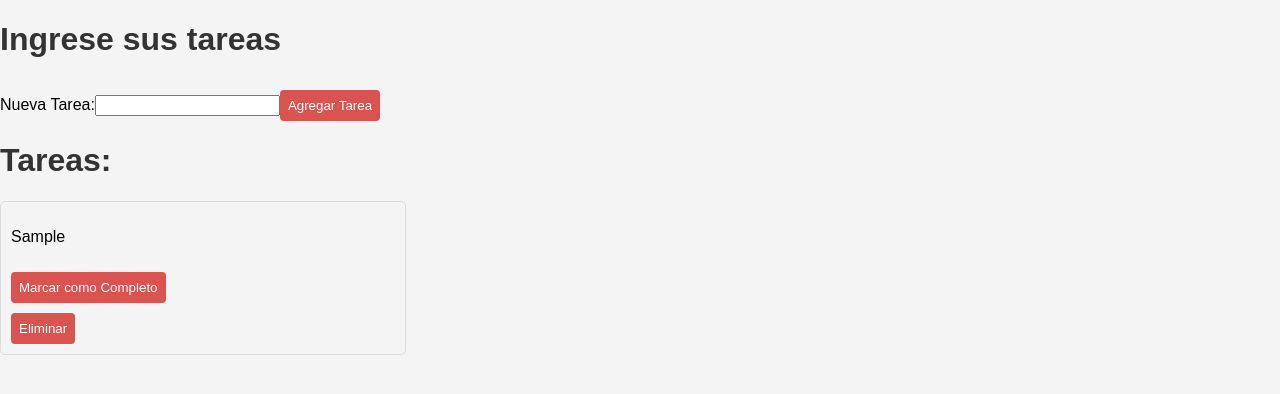
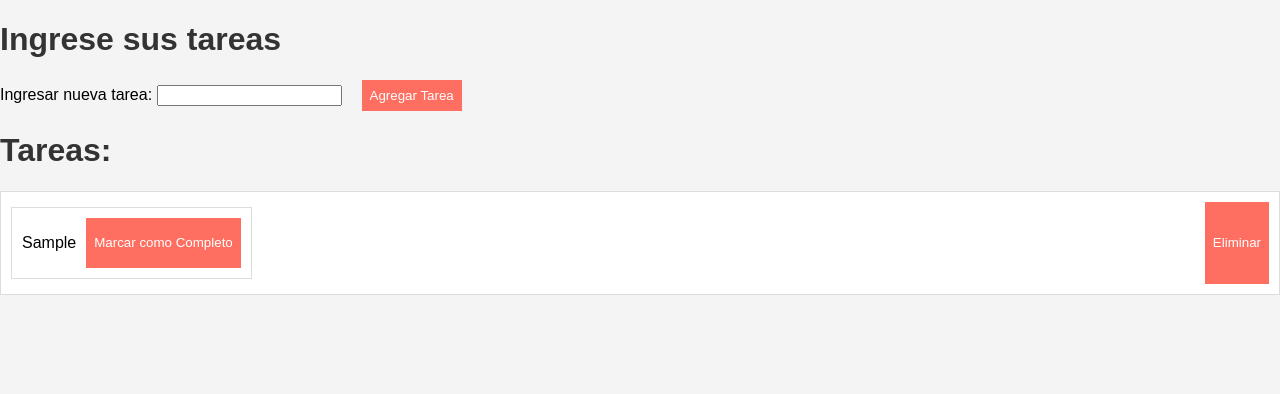
Before and after one commit to ARooseleer/TP-integrador-react, a React (Vite) app: page / in a window 1280 px wide. Both pictures are taken after typing "Sample" into the empty fields and a click on the button "Agregar Tarea". Shown: the top 394 px of the page. Built offline with nearby package versions, Linux system fonts and the light colour scheme.

Commit message:
tp con css

```diff
--- a/src/components/TaskForm/MenuForm.css
+++ b/src/components/TaskForm/MenuForm.css
@@ -0,0 +1,31 @@
+/* MenuForm.css */
+input{
+    margin-right: 20px;
+  }
+  .menu-form {
+    margin-top: 20px;
+  }
+
+  .menu-form label {
+    display: block;
+    margin-bottom: 15px; /* Ajusta según sea necesario para agregar espacio */
+    color: #333;
+  }
+
+  .menu-form input {
+    width: 100%;
+    padding: 8px;
+    margin: 10px;
+  }
+
+  .menu-form button {
+    background-color: #4caf50;
+    color: #fff;
+    border: none;
+    padding: 10px;
+    cursor: pointer;
+  }
+
+  .menu-form button:hover {
+    background-color: #45a049;
+  }
--- a/src/components/TaskForm/MenuForm.jsx
+++ b/src/components/TaskForm/MenuForm.jsx
@@ -16,7 +16,7 @@ const MenuForm = ({ onAddTask }) => {
 
   return (
     <div>
-      <label htmlFor="task">Nueva Tarea:</label>
+      <label htmlFor="task">Ingresar nueva tarea:  </label>
       <input
         type="text"
         id="task"
--- a/src/components/TaskItem/Menu.css
+++ b/src/components/TaskItem/Menu.css
@@ -0,0 +1,30 @@
+/* Menu.css */
+
+.menu-item {
+    background-color: #fff;
+    border: 1px solid #ddd;
+    margin: 5px 0;
+    padding: 10px;
+    display: flex;
+    justify-content: space-between;
+  }
+
+  .menu-item p {
+    margin-right: 10px;
+  }
+
+  .menu-item button {
+    background-color: #ff6f61;
+    color: #fff;
+    border: none;
+    padding: 8px;
+    cursor: pointer;
+  }
+
+  .menu-item button:hover {
+    background-color: #151515;
+  }
+
+  .completed-task {
+    text-decoration: line-through;
+  }
--- a/src/components/TaskList/MenuContainer.css
+++ b/src/components/TaskList/MenuContainer.css
@@ -2,58 +2,43 @@
 
 body {
   font-family: Arial, sans-serif;
+  background-color: #f4f4f4;
   margin: 0;
   padding: 0;
-  background-color: #f4f4f4;
 }
 
 .container {
-  max-width: 600px;
-  margin: 20px auto;
+  max-width: 800px;
+  margin: 0 auto;
   padding: 20px;
-  background-color: #fff;
-  box-shadow: 0 0 10px rgba(0, 0, 0, 0.1);
-  border-radius: 5px;
 }
 
 h1 {
   color: #333;
 }
 
-.col3 {
-  list-style: none;
+ul {
+  list-style-type: none;
   padding: 0;
-  display: flex;
-  flex-wrap: wrap;
 }
 
-.col3 li {
-  flex: 0 0 30%;
-  margin: 0 10px 10px 0;
+li {
+  background-color: #fff;
   border: 1px solid #ddd;
+  margin: 5px 0;
   padding: 10px;
-  border-radius: 5px;
+  display: flex;
+  justify-content: space-between;
 }
 
 button {
+  background-color: #ff6f61;
+  color: #fff;
+  border: none;
+  padding: 8px;
   cursor: pointer;
-  padding: 8px;
-  background-color: #d9534f;
-  color: white;
-  border: none;
-  border-radius: 4px;
-  margin-top: 10px;
 }
 
 button:hover {
-  background-color: #c9302c;
+  background-color: #ff4540;
 }
-
-.alert {
-  background-color: #d9534f;
-  color: white;
-  padding: 10px;
-  border: 1px solid #d43f3a;
-  border-radius: 4px;
-  margin-bottom: 10px;
-}
```
Also changed, not shown: src/components/TaskItem/Menu.jsx (line endings or trailing spaces).
